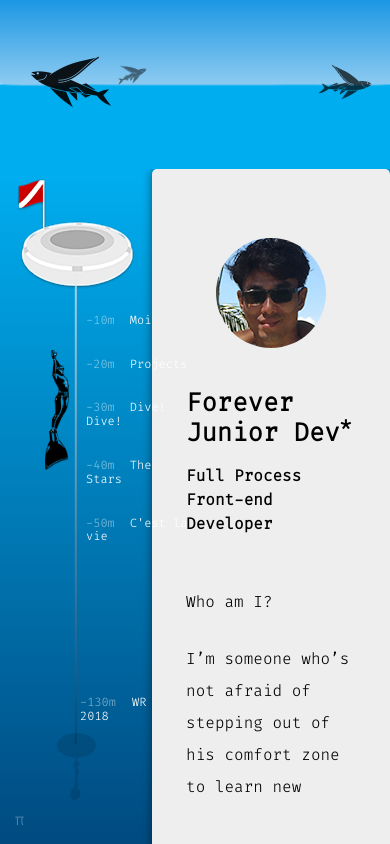
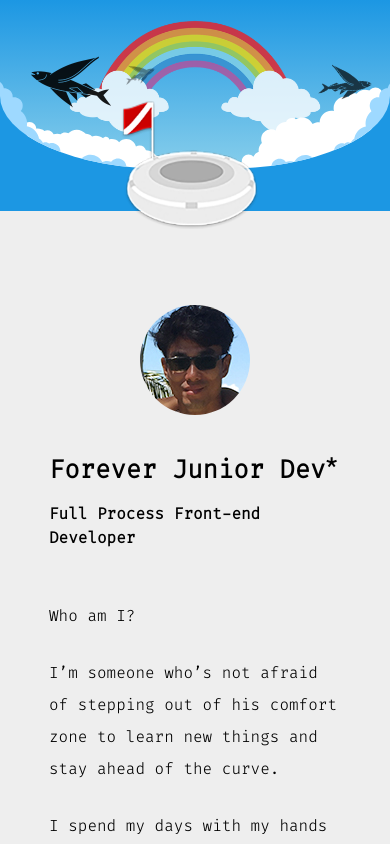
Before and after one commit to bbddstory/bbddstory.github.io, a website: page index.html in a window 390 px wide. Drawn offline with Linux system fonts and the light colour scheme.

Commit message:
Deploy mobile for testing.

```diff
--- a/css/_responsive.scss
+++ b/css/_responsive.scss
@@ -1,51 +1,132 @@
-@media only screen and (max-width: 768px) {
-  #mobile-header, #mobile-footer {
-    background: #004a80 !important; /* For browsers that do not support gradients */
-    background: -webkit-linear-gradient(#00aef0, #004a80) !important; /* For Safari 5.1 to 6.0 */
-    background: -o-linear-gradient(#00aef0, #004a80) !important; /* For Opera 11.1 to 12.0 */
-    background: -moz-linear-gradient(#00aef0, #004a80) !important; /* For Firefox 3.6 to 15 */
-    background: linear-gradient(#00aef0, #004a80) !important; /* Standard syntax */
+@media only screen and (max-width: 750px) {
+  #nav-diver-ascent {
+    display: none !important;
   }
-}
 
-@media only screen and (min-width: 521px) and (max-width: 768px) {
-  .gallery {
-    img {
-      height: 250px !important;
-      width: calc(100vw - 250px - 25% - 15px);
+  .header {
+    height: 25vh !important;
+
+    .sky-gradient {
+      background: -webkit-linear-gradient(#1c97e3, #87CEEB) !important; /* For Safari 5.1 to 6.0 */ // #87CEEB
+      background: -o-linear-gradient(#1c97e3, #87CEEB) !important; /* For Opera 11.1 to 12.0 */ // #87CEEB
+      background: -moz-linear-gradient(#1c97e3, #87CEEB) !important; /* For Firefox 3.6 to 15 */ // #87CEEB
+      background: linear-gradient(#1c97e3, #87CEEB) !important; /* Standard syntax */ // #87CEEB
+      border-bottom-left-radius: 50%;
+      border-bottom-right-radius: 50%;
+    }
+
+    .rainbow {
+      display: block !important;
+      position: absolute;
+      z-index: 1500;
+      top: -60px;
+      left: 50%;
+      transform: translateX(-50%);
+      width: 70vw;
+      opacity: .8;
+    }
+
+    .clouds {
+      border-bottom-left-radius: 43%;
+      border-bottom-right-radius: 43%;
+      bottom: 5vh !important;
+    }
+
+    #canvas-ripple {
+      display: none;
+    }
+
+    .fish-2 {
+      // top: 10vh !important;
+      left: 32vw !important;
+    }
+
+    .fish-3 {
+      display: none;
+    }
+
+    #buoy-mobile {
+      display: block !important;
+      position: absolute;
+      z-index: 3000;
+      top: 12vh;
+      left: 50%;
+      width: 35vw;
+      transform: translateX(-54%);
+      // -webkit-transform: scaleX(-1);
+      // transform: scaleX(-1)
+    }
+  }
+
+  #content-wrapper {
+    height: 75vh !important;
+
+    nav {
+      display: none;
+    }
+
+    main {
+      width: 100vw !important;
+      height: 75vh !important;
+      margin: 0 !important;
+      border-radius: 0 !important;
+
+      article {
+        height: calc(55vh - 20px) !important;
+        padding: 10vh 10vw !important;
+      }
     }
   }
 }
 
-@media only screen and (max-width: 520px) {
-  ::-webkit-scrollbar {
-    display: none;
-  }
-  body {
-    flex-direction: column;
+// @media only screen and (max-width: 768px) {
+//   #mobile-header, #mobile-footer {
+//     background: #004a80 !important; /* For browsers that do not support gradients */
+//     background: -webkit-linear-gradient(#00aef0, #004a80) !important; /* For Safari 5.1 to 6.0 */
+//     background: -o-linear-gradient(#00aef0, #004a80) !important; /* For Opera 11.1 to 12.0 */
+//     background: -moz-linear-gradient(#00aef0, #004a80) !important; /* For Firefox 3.6 to 15 */
+//     background: linear-gradient(#00aef0, #004a80) !important; /* Standard syntax */
+//   }
+// }
 
-    #nav-desktop {
-      display: none;
-    }
-    main {
-      width: 100vw !important;
-      height: 100vh !important;
-      margin: 0 !important;
+// @media only screen and (min-width: 521px) and (max-width: 768px) {
+//   .gallery {
+//     img {
+//       height: 250px !important;
+//       width: calc(100vw - 250px - 25% - 15px);
+//     }
+//   }
+// }
 
-      #mobile-header, #mobile-footer {
-        display: block;
-      }
+// @media only screen and (max-width: 520px) {
+//   ::-webkit-scrollbar {
+//     display: none;
+//   }
+//   body {
+//     flex-direction: column;
 
-      .gallery {
-        img {
-          height: 200px !important;
-          width: calc(100vw - 25%);
-        }
-      }
+//     #nav-desktop {
+//       display: none;
+//     }
+//     main {
+//       width: 100vw !important;
+//       height: 100vh !important;
+//       margin: 0 !important;
 
-      article {
-        padding-top: 25% !important;
-      }
-    }
-  }
-}
+//       #mobile-header, #mobile-footer {
+//         display: block;
+//       }
+
+//       .gallery {
+//         img {
+//           height: 200px !important;
+//           width: calc(100vw - 25%);
+//         }
+//       }
+
+//       article {
+//         padding-top: 25% !important;
+//       }
+//     }
+//   }
+// }
--- a/css/app.scss
+++ b/css/app.scss
@@ -1,6 +1,6 @@
 @import './customise';
+@import './responsive';
 @import './views';
-@import './responsive';
 
 body {
   background-color: #1c97e3; // #87CEEB
@@ -45,11 +45,15 @@ body {
       left: 0;
       width: 100vw;
       height: 20vh;
-      background: #1c97e3; /* For browsers that do not support gradients */
+      // background: #1c97e3; /* For browsers that do not support gradients */
       background: -webkit-linear-gradient(#1c97e3, #fff); /* For Safari 5.1 to 6.0 */ // #87CEEB
       background: -o-linear-gradient(#1c97e3, #fff); /* For Opera 11.1 to 12.0 */ // #87CEEB
       background: -moz-linear-gradient(#1c97e3, #fff); /* For Firefox 3.6 to 15 */ // #87CEEB
       background: linear-gradient(#1c97e3, #fff); /* Standard syntax */ // #87CEEB
+    }
+
+    .rainbow {
+      display: none;
     }
 
     .clouds {
@@ -86,10 +90,20 @@ body {
       width: 30px;
       height: 30px;
       transform: rotate(-7deg);
-      opacity: .5;
+      opacity: .4;
     }
 
     .fish-3 {
+      z-index: 2900;
+      top: 9vh;
+      right: 20vw;
+      width: 35px;
+      height: 35px;
+      transform: rotate(38deg);
+      opacity: .55;
+    }
+
+    .fish-4 {
       z-index: 3100;
       top: 7vh;
       right: 5vw;
@@ -97,6 +111,10 @@ body {
       height: 50px;
       transform: rotate(12deg);
       opacity: .7;
+    }
+
+    #buoy-mobile {
+      display: none;
     }
   }
 
@@ -206,13 +224,11 @@ body {
       box-shadow: 0px 0px 10px 0px rgba(#000, .5);
 
       article {
-        height: calc(80vh - 20vh - 30px);
+        height: calc(80vh - 20vw - 30px);
         overflow-x: hidden;
         overflow-y: auto;
-        padding: 10vh;
+        padding: 10vw;
         margin: 10px;
-
-        padding: 10vh 10%;
 
         h1 {
           margin-top: 0;
--- a/index.html
+++ b/index.html
@@ -14,11 +14,14 @@
     <img id="nav-diver-descent" src="images/diver_descent.png">
     <div class="header">
         <div class="sky-gradient"></div>
+        <img class="rainbow" src="images/rainbow.png">
         <img class="clouds" src="images/clouds.svg">
         <canvas resize="true" hidpi="off" id="canvas-ripple"></canvas>
         <img class="flying-fish fish-1" src="images/flying_fish_left.png">
         <img class="flying-fish fish-2" src="images/flying_fish_right.png">
         <img class="flying-fish fish-3" src="images/flying_fish_right.png">
+        <img class="flying-fish fish-4" src="images/flying_fish_right.png">
+        <img id="buoy-mobile" src="images/buoy_large.png">
     </div>
     <div id="content-wrapper">
         <nav>
```
Also changed, not shown: css/app.css, images/rainbow.png (renamed from images/material/rainbow.png).
